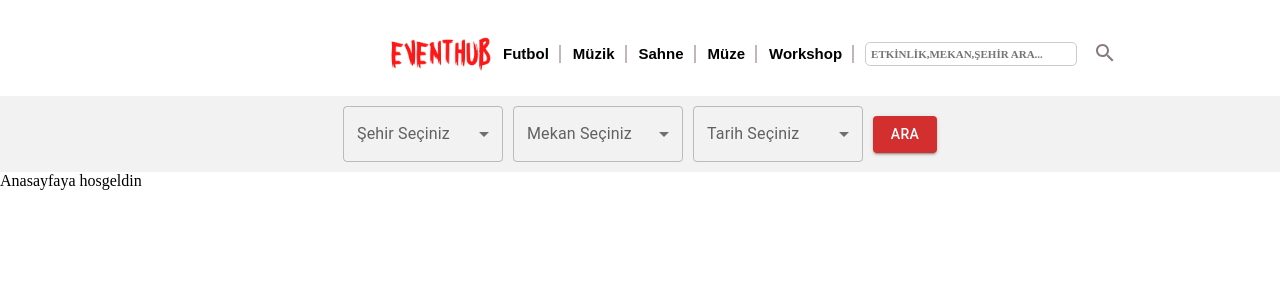
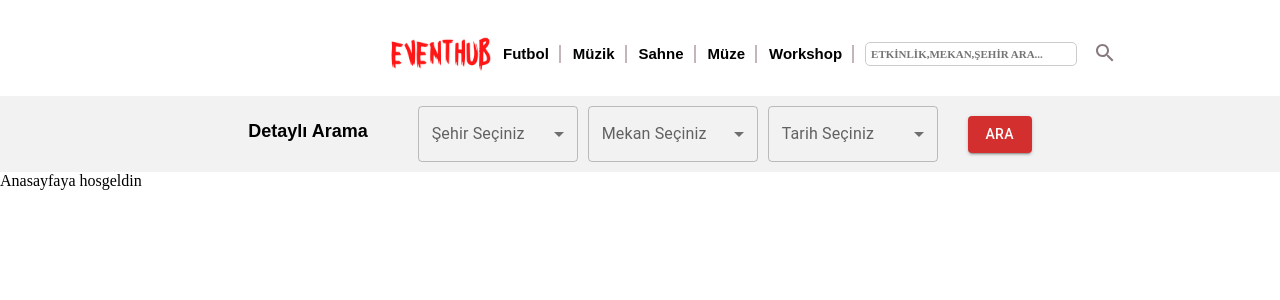
Before and after one commit to enseknci/EventHub, a React (Create React App) app: page / in a window 1280 px wide. Shown: the top 300 px of the page. Built offline with nearby package versions, Linux system fonts and the light colour scheme; a web font is replaced by a local one.

Commit message:
Detaylı Arama Eklendi

```diff
--- a/src/components/SearchForm.js
+++ b/src/components/SearchForm.js
@@ -6,6 +6,7 @@ export const SearchForm = () => {
   return (
     <div className="SearchBar">
       <Box sx={{ minWidth: 170 }} className="Box">
+        <span className="DetailSearch">Detaylı Arama</span>
         <Box className="Box-1">
           <TextField label="Şehir Seçiniz" select fullWidth>
             <MenuItem value="İstanbul">İstanbul</MenuItem>
--- a/src/styles/SearchForm.css
+++ b/src/styles/SearchForm.css
@@ -18,5 +18,12 @@
 }
 .Box-4 {
   padding-top: 10px;
-  padding-left: 10px;
+  padding-left: 30px;
 }
+.DetailSearch {
+  font-size: large;
+  padding-top: 15px;
+  padding-right: 50px;
+  font-family: "roboto-condensed", sans-serif;
+  font-weight: bold;
+}
```
